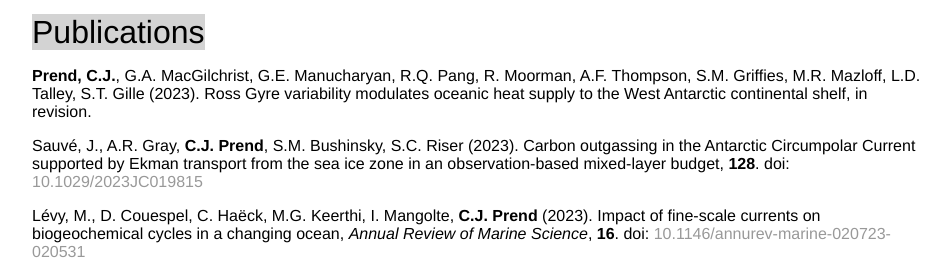
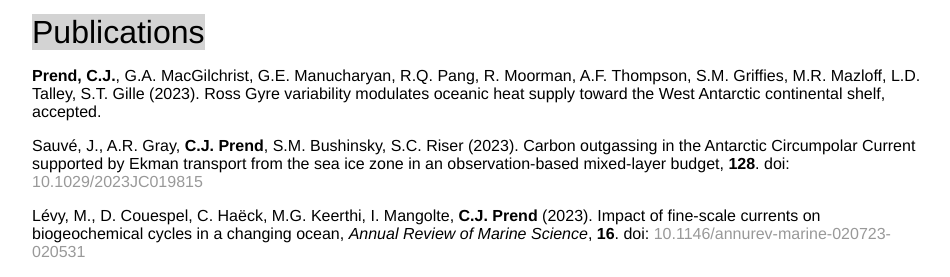
Before and after one commit to cprend/cprend.github.io, a Jekyll site: the page cv/index.html, which Jekyll copies as it is, in a window 1280 px wide and 900 px high, scrolled down 434 px. Shown: the part 193-470 px from the top of the window, without its empty margins (160-1110 px from the left). Built offline with Jekyll 4.4.1, drawn with Linux system fonts in a browser that asks for light colours.

Commit message:
Update index.html

```diff
--- a/cv/index.html
+++ b/cv/index.html
@@ -37,7 +37,7 @@
 		<em>2016</em> &nbsp;&nbsp;&nbsp;&nbsp;&nbsp;&nbsp;&nbsp;&nbsp;&nbsp;&nbsp;&nbsp;&nbsp; Young Investigator Award, Columbia University<br/>
 		<em>2016</em> &nbsp;&nbsp;&nbsp;&nbsp;&nbsp;&nbsp;&nbsp;&nbsp;&nbsp;&nbsp;&nbsp;&nbsp; Summer Student Fellowship, Woods Hole Oceanographic Institution</p>
 		<p1>Publications</p1>
-		<p><b>Prend, C.J.</b>, G.A. MacGilchrist, G.E. Manucharyan, R.Q. Pang, R. Moorman, A.F. Thompson, S.M. Griffies, M.R. Mazloff, L.D. Talley, S.T. Gille (2023). Ross Gyre variability modulates oceanic heat supply to the West Antarctic continental shelf, in revision.</p>
+		<p><b>Prend, C.J.</b>, G.A. MacGilchrist, G.E. Manucharyan, R.Q. Pang, R. Moorman, A.F. Thompson, S.M. Griffies, M.R. Mazloff, L.D. Talley, S.T. Gille (2023). Ross Gyre variability modulates oceanic heat supply toward the West Antarctic continental shelf, accepted.</p>
 		<p>Sauv&eacute, J., A.R. Gray, <b>C.J. Prend</b>, S.M. Bushinsky, S.C. Riser (2023). Carbon outgassing in the Antarctic Circumpolar Current supported by Ekman transport from the sea ice zone in an observation-based mixed-layer budget, <b>128</b>. doi: <a href="https://agupubs.onlinelibrary.wiley.com/doi/10.1029/2023JC019815">10.1029/2023JC019815</a></p></p>
 		<p>L&eacutevy, M., D. Couespel, C. Ha&eumlck, M.G. Keerthi, I. Mangolte, <b>C.J. Prend</b> (2023). Impact of fine-scale currents on biogeochemical cycles in a changing ocean, <em>Annual Review of Marine Science</em>, <b>16</b>.  doi: <a href="https://www.annualreviews.org/doi/abs/10.1146/annurev-marine-020723-020531">10.1146/annurev-marine-020723-020531</a></p>
 		<p>Brand, S.V., <b>C.J. Prend</b>, L.D. Talley (2023). Modification of North Atlantic Deep Water by Pacific/Upper Circumpolar Deep Water in the Argentine Basin, <em>Geophysical Research Letters</em>, <b>50</b>. doi: <a href="https://agupubs.onlinelibrary.wiley.com/doi/abs/10.1029/2022GL099419">10.1029/2022GL099419</a></p>
```
